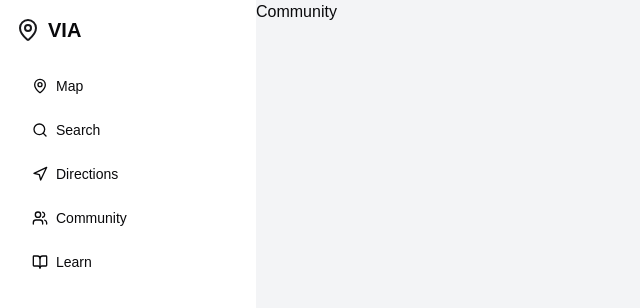
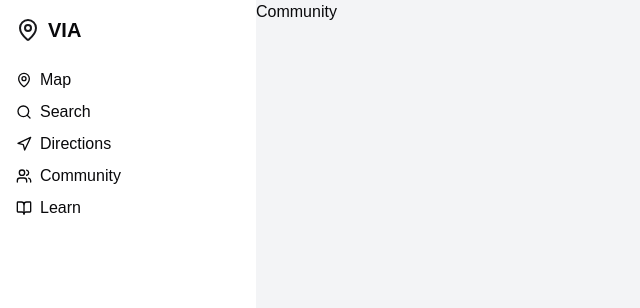
Before and after one commit to FaVstarr/via, a Next.js app: page /dashboard/community in a window 1280 px wide. Shown: the top 308 px of the page, without its empty margins (0-640 px from the left). Built offline with nearby package versions, Linux system fonts and the light colour scheme.

Commit message:
adds routes to sidebar

```diff
--- a/src/components/SideBarComponent.tsx
+++ b/src/components/SideBarComponent.tsx
@@ -1,35 +1,39 @@
 import { BookOpen, MapPin, Navigation, Search, Users } from 'lucide-react'
+import Link from 'next/link'
 import React from 'react'
-import { Button } from './ui/button'
+
+
 
 const SideBarComponent = () => {
+
+
   return (
     <aside className="w-64 bg-white dark:bg-gray-800 p-4 hidden md:block">
-    <div className="flex items-center mb-6">
+    <Link href="/dashboard" className="flex items-center mb-6">
       <MapPin className="h-6 w-6 text-primary" />
       <span className="ml-2 text-xl font-bold">VIA</span>
-    </div>
+    </Link>
     <nav className="space-y-2">
-      <Button variant="ghost" className="w-full justify-start">
+      <Link variant="ghost"  href="/dashboard/map" className="w-full justify-start items-center flex">
         <MapPin className="mr-2 h-4 w-4" />
         Map
-      </Button>
-      <Button variant="ghost" className="w-full justify-start">
+      </Link>
+      <Link variant="ghost" href="/dashboard/search" className="w-full justify-start items-center flex">
         <Search className="mr-2 h-4 w-4" />
         Search
-      </Button>
-      <Button variant="ghost" className="w-full justify-start">
+      </Link>
+      <Link variant="ghost" href="/dashboard/directions" className="w-full justify-start items-center flex">
         <Navigation className="mr-2 h-4 w-4" />
         Directions
-      </Button>
-      <Button variant="ghost" className="w-full justify-start">
+      </Link>
+      <Link variant="ghost" href="/dashboard/community" className="w-full justify-start items-center flex">
         <Users className="mr-2 h-4 w-4" />
         Community
-      </Button>
-      <Button variant="ghost" className="w-full justify-start">
+      </Link>
+      <Link variant="ghost" href="/dashboard/learn" className="w-full justify-start items-center flex">
         <BookOpen className="mr-2 h-4 w-4" />
         Learn
-      </Button>
+      </Link>
     </nav>
   </aside>
   )
```
